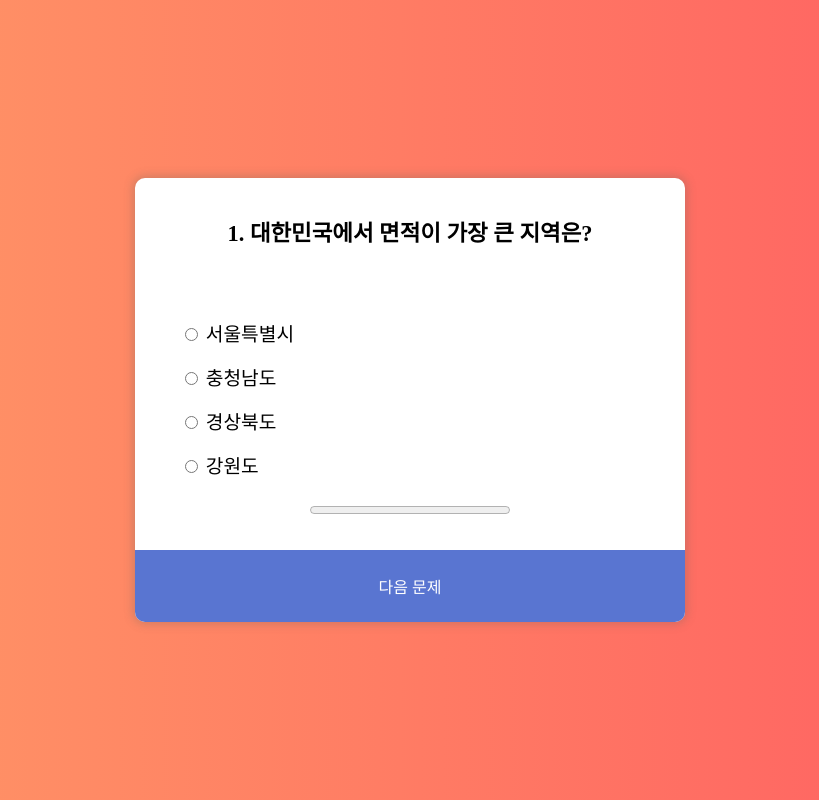
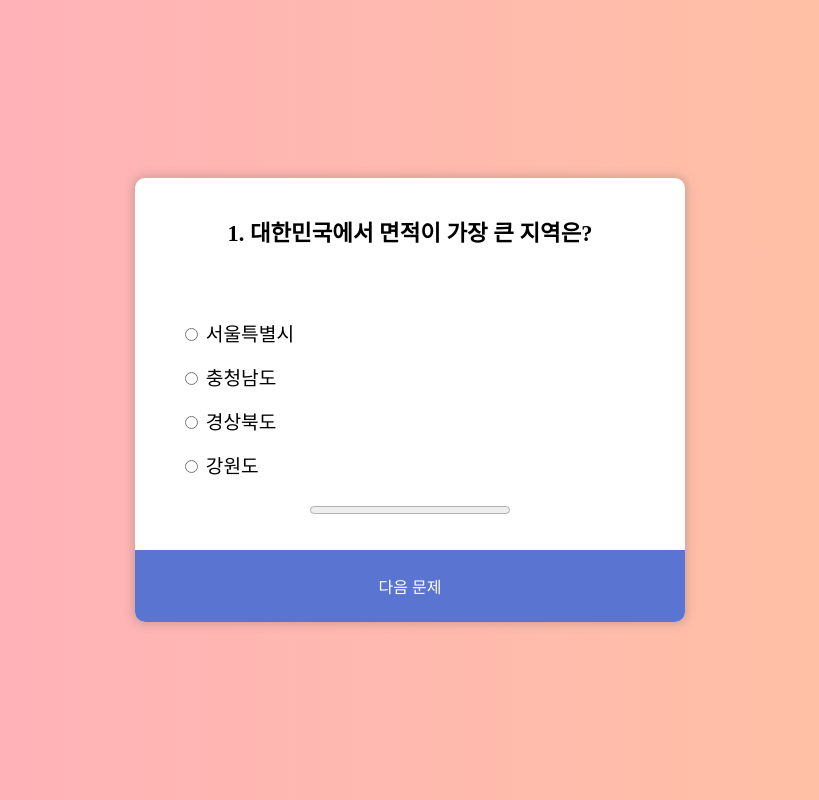
Before and after one commit to suuhyeony/VanilaJS-mini-PJT, a plain HTML site: page quiz/index.html in a window 1280 px wide. Shown: the whole page, without its empty margins (230-1049 px from the left). Drawn offline with Linux system fonts and the light colour scheme; a web font is replaced by a local one.

Commit message:
changed background

```diff
--- a/quiz/style.css
+++ b/quiz/style.css
@@ -6,7 +6,8 @@
 }
 
 body {
-    background: linear-gradient( to right, #ff9966, #ff5e62 );
+    background: linear-gradient(to right, #ffafbd, #ffc3a0);
+    /* background: linear-gradient(to right, #f7971e, #ffd200); */
     margin: 0;
     display: flex;
     justify-content: center;
```
Also changed, not shown: 1 other file.
